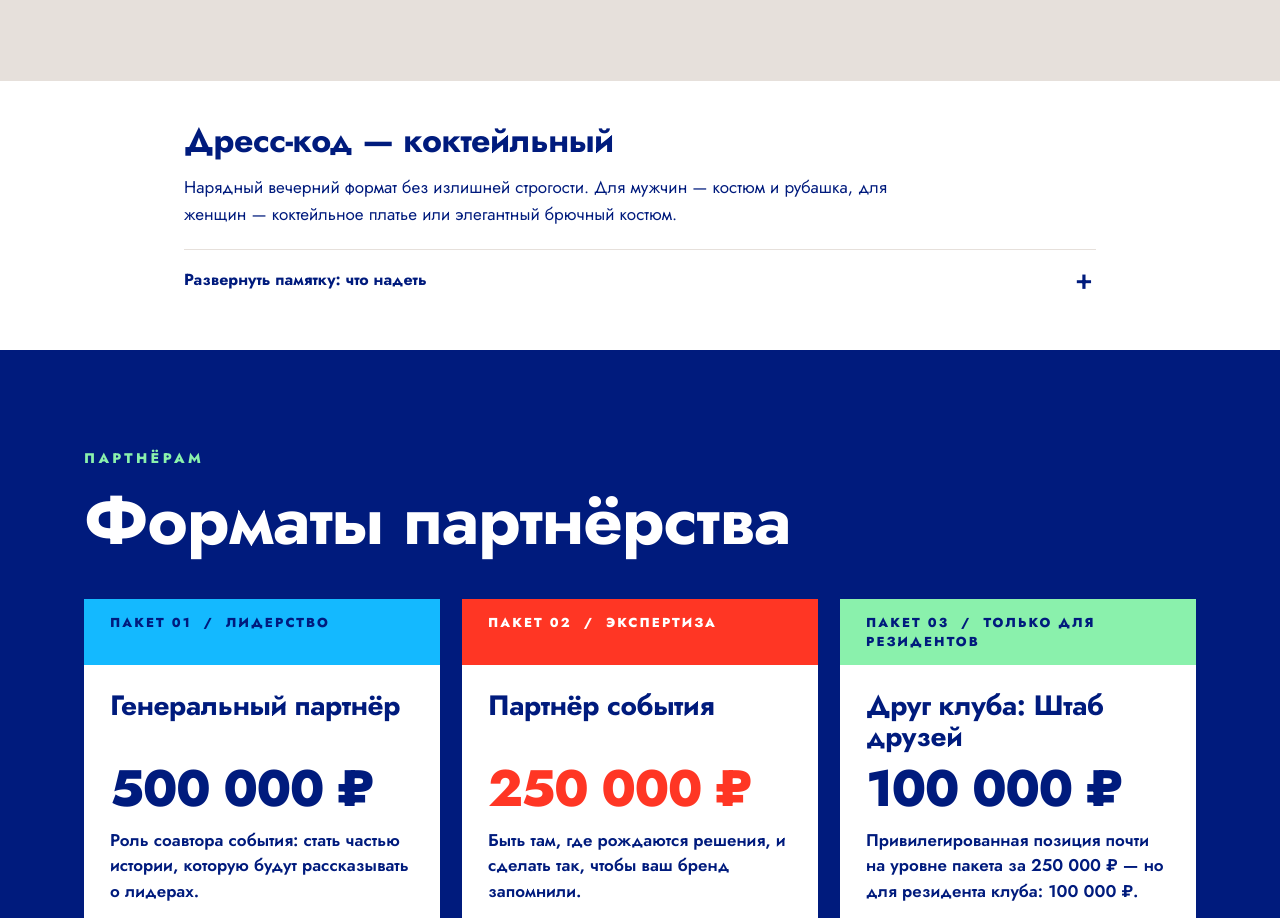
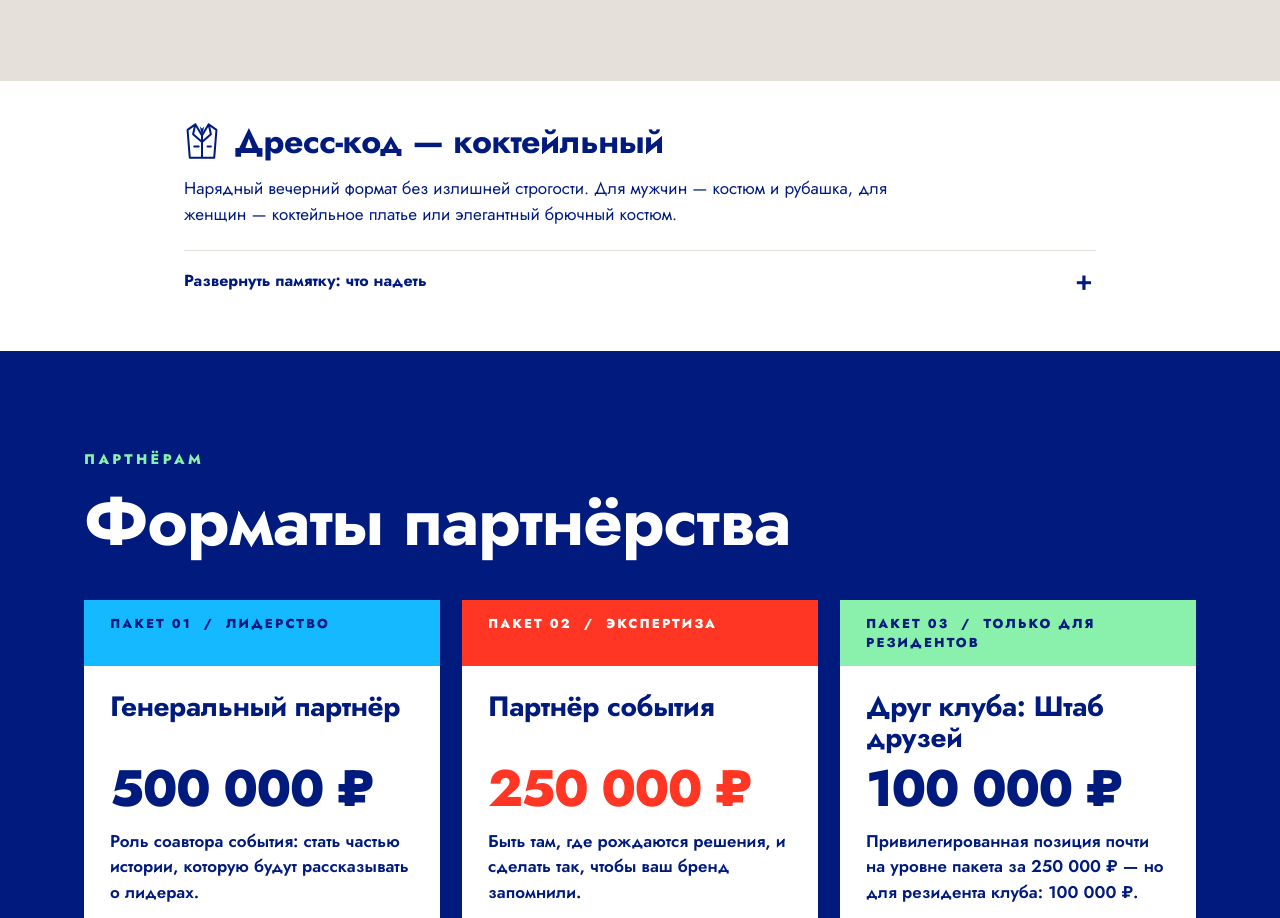
Before and after one commit to kyznetcovm-hub/kodrosta-site, a plain HTML site: page premiya.html in a window 1280 px wide. Shown: the part 9365-10283 px from the top of the page. Drawn offline with Linux system fonts and the light colour scheme; no server answers.

Commit message:
Премия: иконка костюма в заголовке дресс-кода

```diff
--- a/css/premiya.css
+++ b/css/premiya.css
@@ -351,7 +351,8 @@
 /* ---------- Коктейльный дресс-код ---------- */
 .p-dresscode { padding: 40px 0; background: #fff; }
 .p-dresscode .container { max-width: 960px; }
-.p-dresscode h2 { margin: 0 0 14px; font-size: clamp(26px, 3vw, 34px); line-height: 1.15; color: var(--navy); }
+.p-dresscode h2 { display: flex; align-items: center; gap: 14px; margin: 0 0 14px; font-size: clamp(26px, 3vw, 34px); line-height: 1.15; color: var(--navy); }
+.p-dresscode-icon { width: 36px; height: 40px; flex-shrink: 0; }
 .p-dresscode-intro { max-width: 760px; margin: 0; font-size: 17px; line-height: 1.55; }
 .p-dresscode-details { margin-top: 22px; border-top: 1px solid var(--grey); }
 .p-dresscode-details summary { display: flex; align-items: center; justify-content: space-between; gap: 16px; padding: 16px 0; list-style: none; cursor: pointer; color: var(--navy); font-size: 16px; font-weight: 700; }
--- a/premiya.html
+++ b/premiya.html
@@ -376,7 +376,7 @@
 
   <section class="p-dresscode" id="dress-code" aria-labelledby="dress-code-title">
     <div class="container">
-      <h2 id="dress-code-title">Дресс-код — коктейльный</h2>
+      <h2 id="dress-code-title"><svg class="p-dresscode-icon" viewBox="0 0 32 36" fill="none" stroke="currentColor" stroke-width="1.8" stroke-linecap="round" stroke-linejoin="round" aria-hidden="true"><path d="m10 3-7 5 2 25h22l2-25-7-5M10 3l6 10 6-10M10 3l-2 9 8 7 8-7-2-9M16 13v20M9 23h4M21 23h3"/><path d="m14 5 2 2 2-2-2 8Z" fill="currentColor" stroke="none"/></svg><span>Дресс-код — коктейльный</span></h2>
       <p class="p-dresscode-intro">Нарядный вечерний формат без излишней строгости. Для мужчин — костюм и рубашка, для женщин — коктейльное платье или элегантный брючный костюм.</p>
       <details class="p-dresscode-details">
         <summary><span class="p-dresscode-show">Развернуть памятку: что надеть</span><span class="p-dresscode-hide">Свернуть памятку</span></summary>
```
